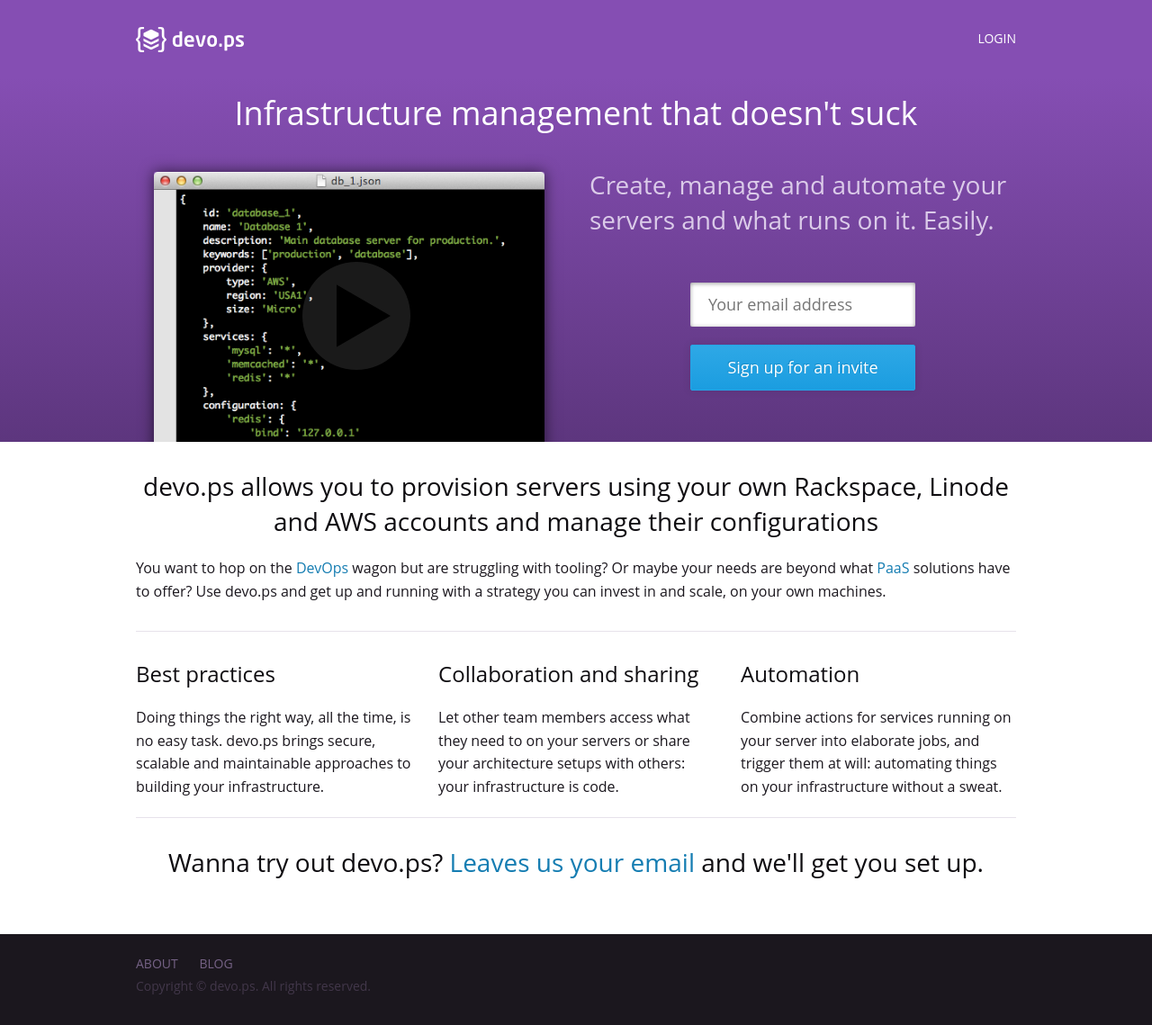
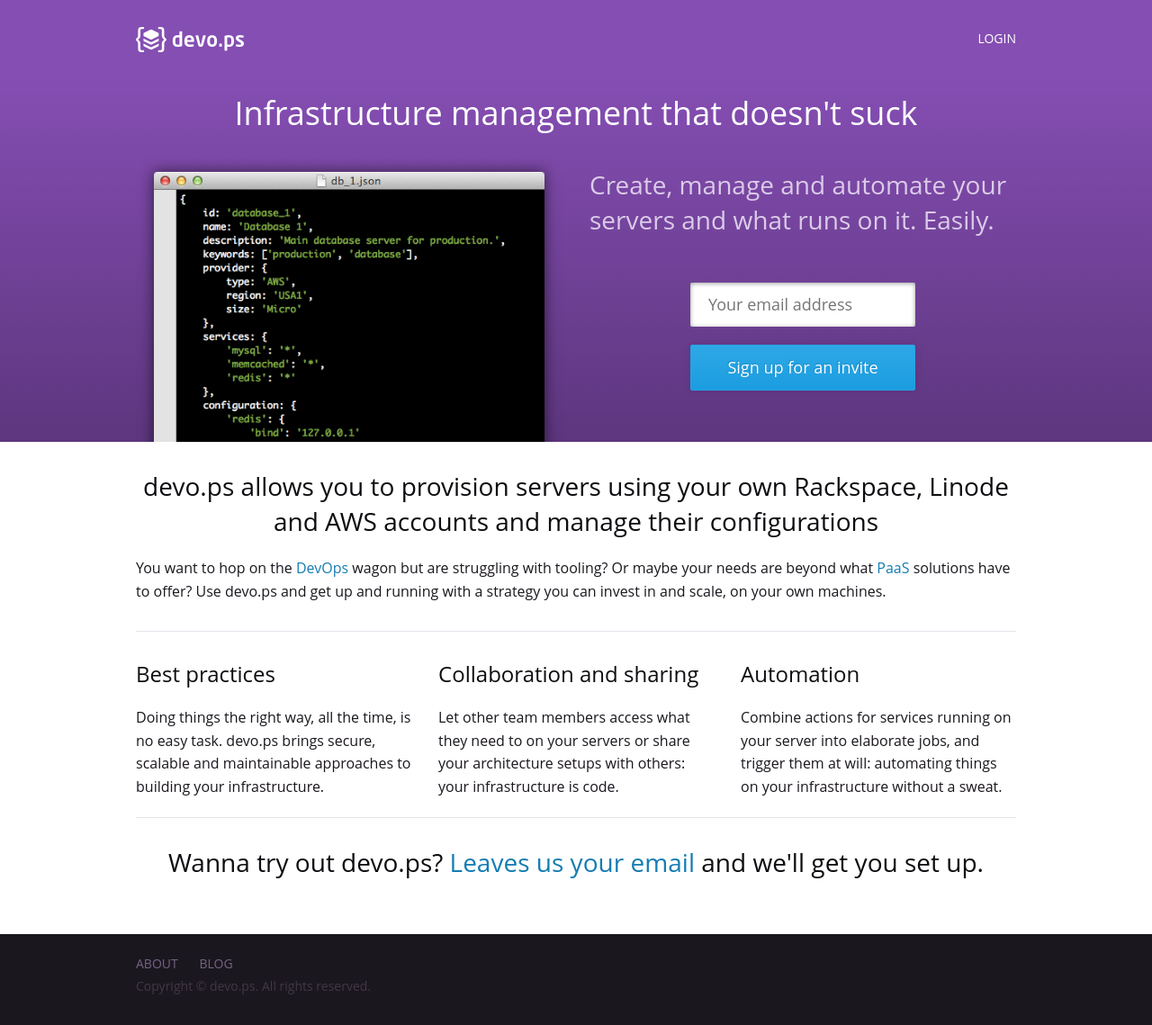
Before and after one commit to isabella232/devo-ps.github.io, a Jekyll site: the page built from index.html, in a window 1280 px wide. Shown: the whole page at 90% size. Built offline with Jekyll 4.4.1, drawn with Linux system fonts in a browser that asks for light colours.

Commit message:
Removing link for video for now

```diff
--- a/index.html
+++ b/index.html
@@ -14,7 +14,7 @@
       {% include subscribe.html %}
     </article>
     <article id='preview'>
-      <a href='http://google.com' class='dialog' rel='preview-video'><img src='/images/screenshot.png' class='screenshot'/></a>
+      <img src='/images/screenshot.png' class='screenshot'/>
       <div id='preview-video' class='dialog'>
         <iframe src="http://player.vimeo.com/video/48054442" width="500" height="313" frameborder="0" webkitAllowFullScreen mozallowfullscreen allowFullScreen></iframe>
       </div>
```
